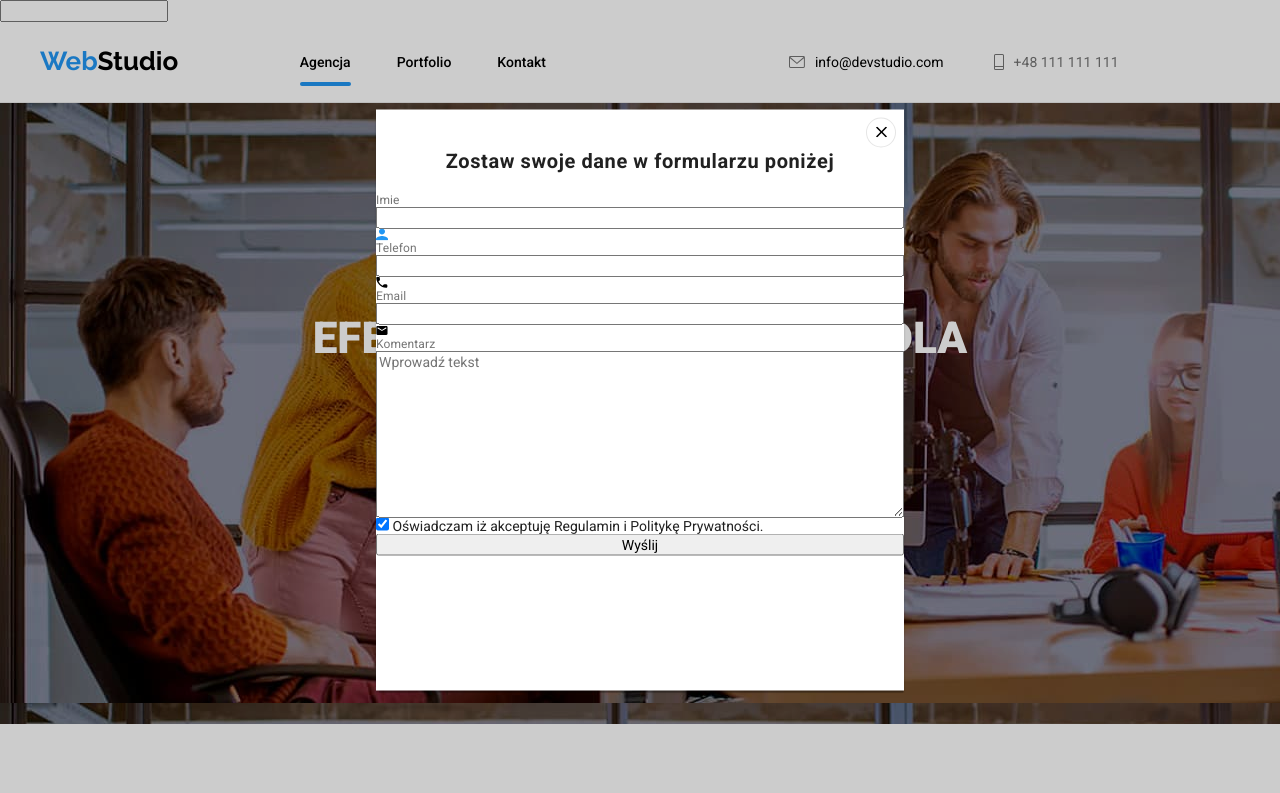
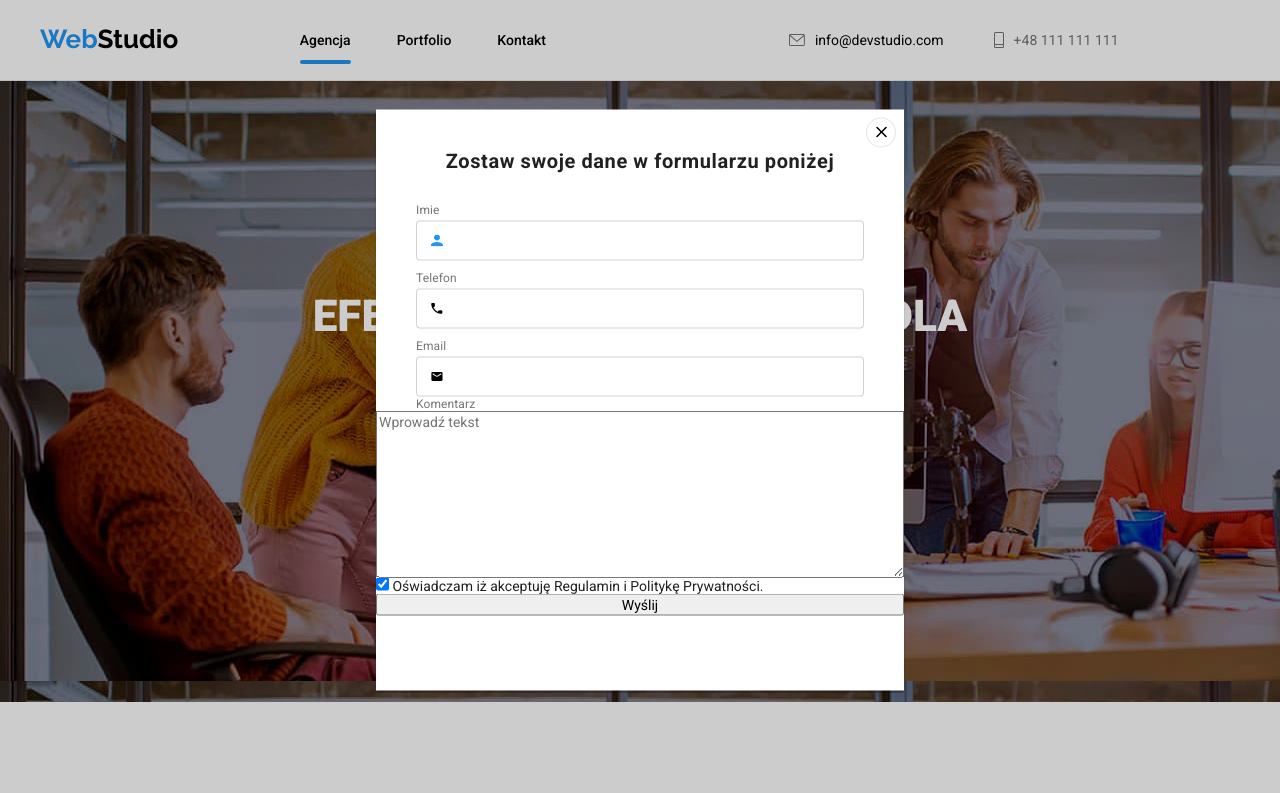
Before and after one commit to HannaRogalska/goit-markup-hw-06, a plain HTML site: page index.html in a window 1280 px wide. Both pictures are taken after a click on the button "Zamów usługe". Shown: the top 793 px of the page. Drawn offline with nearby package versions, Linux system fonts and the light colour scheme.

Commit message:
okno modalne
stylizacja

```diff
--- a/css/styles.css
+++ b/css/styles.css
@@ -435,6 +435,7 @@ footer {
   background-color: #2f303a;
   padding-left: 16px;
   padding-block: 15px;
+  outline: none;
 }
 
 .footer-registration {
@@ -679,6 +680,16 @@ footer {
   display: flex;
   flex-direction: column;
 }
+.modal-form-text {
+  display: flex;
+  flex-direction: column;
+  position: relative;
+}
+.modal-form-svg {
+  position: absolute;
+  left: 15px;
+  bottom: 14px;
+}
 .modal-form-tittle {
   font-style: normal;
   font-weight: 700;
@@ -697,4 +708,17 @@ footer {
   line-height: 14px;
   letter-spacing: 0.01em;
   color: #757575;
+  margin-left: 40px;
 }
+.modal-form-indent {
+  padding-top: 10px;
+  padding-bottom: 4px;
+}
+
+.modal-form-input {
+  padding: 0;
+  width: 448px;
+  height: 40px;
+  border: 1px solid rgba(33, 33, 33, 0.2);
+  border-radius: 4px;
+}
--- a/index.html
+++ b/index.html
@@ -15,7 +15,7 @@
     <link rel="stylesheet" href="./css/styles.css" />
     <title>Studio</title>
   </head>
-  <input>
+  <body>
     <header>
       <nav class="header-nav container">
         <div class="header-logo">
@@ -381,15 +381,14 @@
             </ul>
           </div>
           <form class="footer-send" name="send" autocomplete="on" novalidate>
-            <p class="footer-registration">
-              Zapisz się do newslettera
-            </p>
+            <p class="footer-registration">Zapisz się do newslettera</p>
             <label class="footer-label">
-
-              <input class="footer-input"
+              <input
+                class="footer-input"
                 type="email"
                 name="email"
-              placeholder="E-mail"/>
+                placeholder="E-mail"
+              />
             </label>
 
             <button class="footer-button" type="submit">
@@ -411,27 +410,48 @@
           </svg>
         </button>
         <form class="modal-form">
-          <p class="modal-form-tittle">Zostaw swoje dane w formularzu poniżej</p>
-          <label for="user_name" class="modal-form-text">Imie</label>
-          <input class="modal-form-input" type="text" name="name" id="user_name"/>
-          <svg width="12" height="12">
+          <p class="modal-form-tittle">
+            Zostaw swoje dane w formularzu poniżej
+          </p>
+          <label class="modal-form-text"
+            ><span class="modal-form-indent">Imie</span>
+            <input class="modal-form-input" type="text" name="name" />
+            <svg class="modal-form-svg" width="12" height="12">
               <use href="./images/icons.svg#icon-person"></use>
             </svg>
-          <label for="user_phone" class="modal-form-text">Telefon</label>
-          <input type="tel" name="phone" id="user_phone"/>
-          <svg width="12" height="12">
+          </label>
+
+          <label class="modal-form-text"
+            ><span class="modal-form-indent">Telefon</span>
+            <input class="modal-form-input" type="tel" name="phone" />
+            <svg class="modal-form-svg" width="12" height="12">
               <use href="./images/icons.svg#icon-phone-black"></use>
             </svg>
+          </label>
 
-          <label for="user_email" class="modal-form-text">Email</label>
-          <input type="email" name="email" id="user_email"/>
-          <svg width="12" height="12">
+          <label class="modal-form-text"
+            ><span class="modal-form-indent">Email</span>
+            <input class="modal-form-input" type="email" name="email" />
+            <svg class="modal-form-svg" width="12" height="12">
               <use href="./images/icons.svg#icon-mail-black"></use>
             </svg>
+          </label>
+
           <label for="comment" class="modal-form-text">Komentarz</label>
-          <textarea class="textarea-text"  name="comment" id="comment" rows="10" placeholder="Wprowadź tekst"></textarea>
+          <textarea
+            class="textarea-text"
+            name="comment"
+            id="comment"
+            rows="10"
+            placeholder="Wprowadź tekst"
+          ></textarea>
           <label>
-            <input type="checkbox" name="oswiadczenia" value="regulamin" checked/>
+            <input
+              type="checkbox"
+              name="oswiadczenia"
+              value="regulamin"
+              checked
+            />
             Oświadczam iż akceptuję Regulamin i Politykę Prywatności.
           </label>
           <button type="submit">Wyślij</button>
```
Lines whose indentation alone changed are shown as unchanged.
